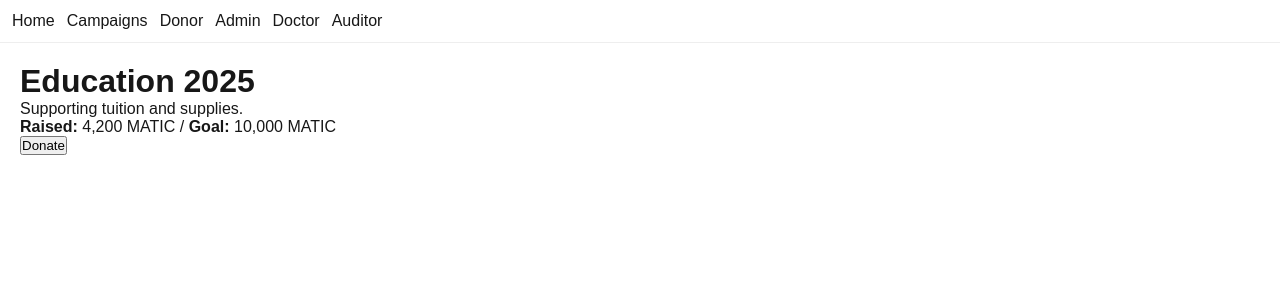
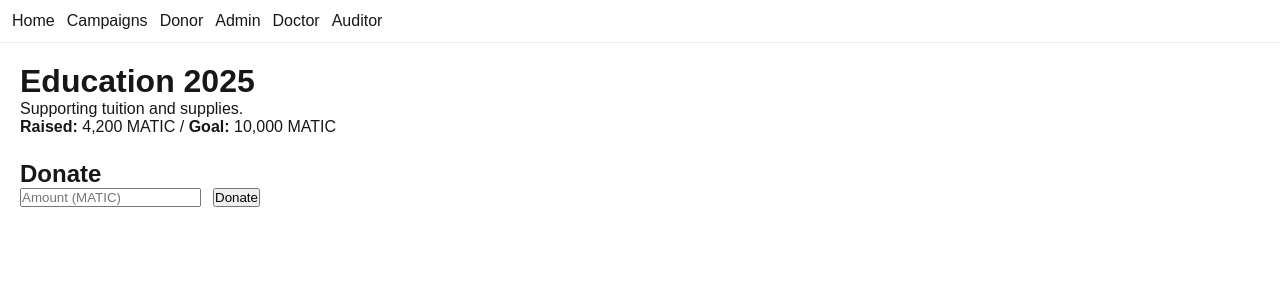
Before and after one commit to Abishek1409/TOSS, a Next.js app in the folder apps/web/: page /campaigns/1 in a window 1280 px wide. Shown: the top 300 px of the page. Built offline with nearby package versions, Linux system fonts and the light colour scheme.

Commit message:
feat(web): add mock donate form on campaign detail

```diff
--- a/apps/web/src/app/campaigns/[id]/page.tsx
+++ b/apps/web/src/app/campaigns/[id]/page.tsx
@@ -1,12 +1,42 @@
+"use client";
+import { useState } from "react";
+
 export default function Page({ params }: { params: { id: string } }) {
   const { id } = params;
   const c = { id, name: id === '1' ? 'Education 2025' : 'Health 2025', goal: '10,000 MATIC', raised: '4,200 MATIC', description: 'Supporting tuition and supplies.' };
+  const [amount, setAmount] = useState('');
+  const [status, setStatus] = useState<string | null>(null);
+
+  const onSubmit = (e: React.FormEvent) => {
+    e.preventDefault();
+    if (!amount) return;
+    setStatus(`Simulated donation of ${amount} MATIC submitted!`);
+    setAmount('');
+  };
+
   return (
     <main style={{ padding: 20 }}>
       <h1>{c.name}</h1>
       <p>{c.description}</p>
       <p><strong>Raised:</strong> {c.raised} / <strong>Goal:</strong> {c.goal}</p>
-      <button>Donate</button>
+
+      <section style={{ marginTop: 24 }}>
+        <h2>Donate</h2>
+        <form onSubmit={onSubmit} style={{ display: 'flex', gap: 12 }}>
+          <input
+            type="number"
+            step="0.01"
+            min="0"
+            placeholder="Amount (MATIC)"
+            value={amount}
+            onChange={(e) => setAmount(e.target.value)}
+          />
+          <button type="submit">Donate</button>
+        </form>
+        {status && (
+          <p style={{ color: 'green', marginTop: 12 }}>{status}</p>
+        )}
+      </section>
     </main>
   );
 }
```
